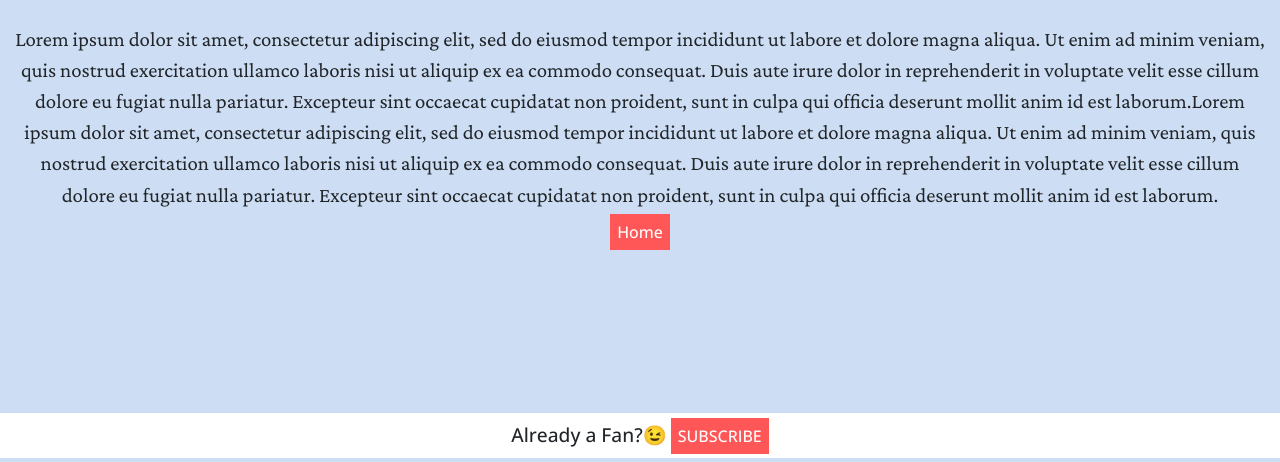
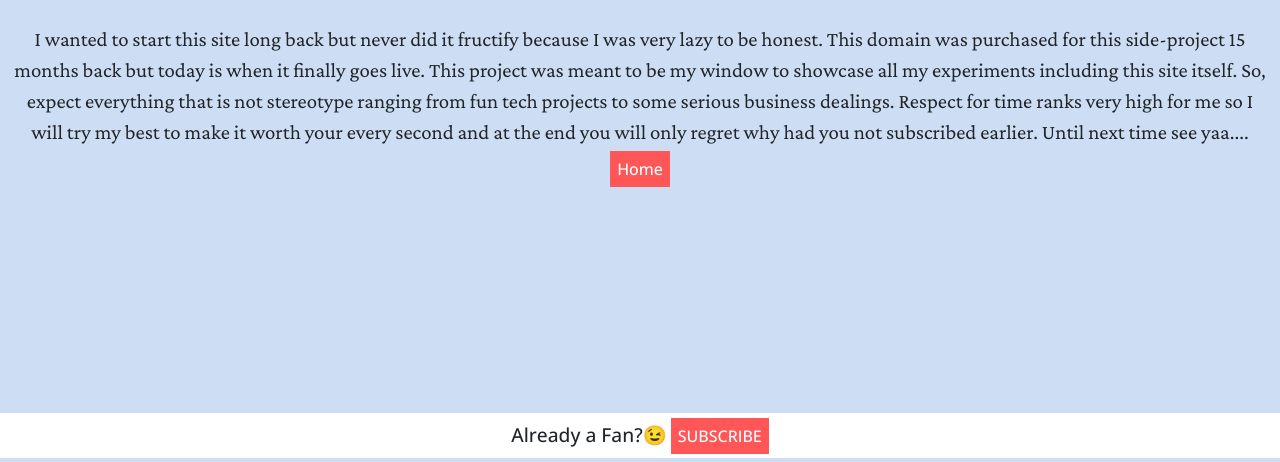
Before and after one commit to thekingofearth/blog, a plain HTML site: page blogs/first-blog.html in a window 1280 px wide. Shown: the part 338-800 px from the top of the page. Drawn offline with nearby package versions, Linux system fonts and the light colour scheme.

Commit message:
first blog post

```diff
--- a/blogs/first-blog.html
+++ b/blogs/first-blog.html
@@ -40,7 +40,7 @@
 
           <div class="container-fluid">
             <div class="row">
-              <p class="blog-para">Lorem ipsum dolor sit amet, consectetur adipiscing elit, sed do eiusmod tempor incididunt ut labore et dolore magna aliqua. Ut enim ad minim veniam, quis nostrud exercitation ullamco laboris nisi ut aliquip ex ea commodo consequat. Duis aute irure dolor in reprehenderit in voluptate velit esse cillum dolore eu fugiat nulla pariatur. Excepteur sint occaecat cupidatat non proident, sunt in culpa qui officia deserunt mollit anim id est laborum.Lorem ipsum dolor sit amet, consectetur adipiscing elit, sed do eiusmod tempor incididunt ut labore et dolore magna aliqua. Ut enim ad minim veniam, quis nostrud exercitation ullamco laboris nisi ut aliquip ex ea commodo consequat. Duis aute irure dolor in reprehenderit in voluptate velit esse cillum dolore eu fugiat nulla pariatur. Excepteur sint occaecat cupidatat non proident, sunt in culpa qui officia deserunt mollit anim id est laborum.</p>
+              <p class="blog-para">I wanted to start this site long back but never did it fructify because I was very lazy to be honest. This domain was purchased for this side-project 15 months back but today is when it finally goes live. This project was meant to be my window to showcase all my experiments including this site itself. So, expect everything that is not stereotype ranging from fun tech projects to some serious business dealings. Respect for time ranks very high for me so I will try my best to make it worth your every second and at the end you will only regret why had you not subscribed earlier. Until next time see yaa....</p>
             </div>
 
           </div>
```
